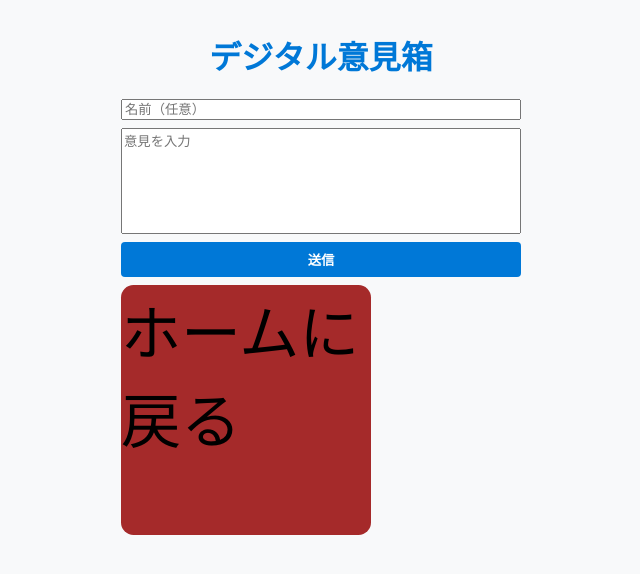
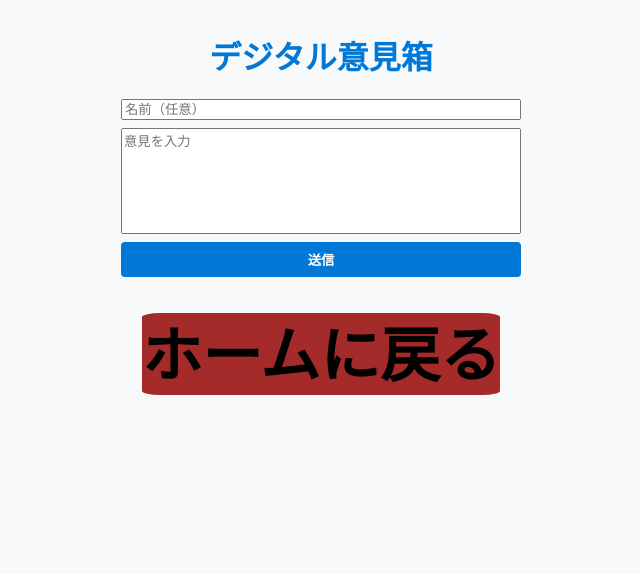
Before and after one commit to dejisei/opinion-box, a website: page index.html in a window 1280 px wide. Shown: the whole page, without its empty margins (319-959 px from the left). Drawn offline with Linux system fonts and the light colour scheme.

Commit message:
Fix HTML structure in index.html
Replaced the closing anchor tag with a heading tag for better structure.

```diff
--- a/index.html
+++ b/index.html
@@ -11,7 +11,7 @@
     <input type="text" id="name" placeholder="名前（任意）">
     <textarea id="message" placeholder="意見を入力"></textarea>
     <button type="submit">送信</button>
-    <a href="https://dejisei.github.io/dejitaruseitokaisitsu/dejisei_menu/dejitaruseitokaisitu_menu.html" class="btn">ホームに戻る</a>
+    <h1><a href="https://dejisei.github.io/dejitaruseitokaisitsu/dejisei_menu/dejitaruseitokaisitu_menu.html" class="btn">ホームに戻る</a></h1>
   </form>
   <!-- <h2>これまでの意見</h2>
   <ul id="suggestion-list"></ul> -->
```
